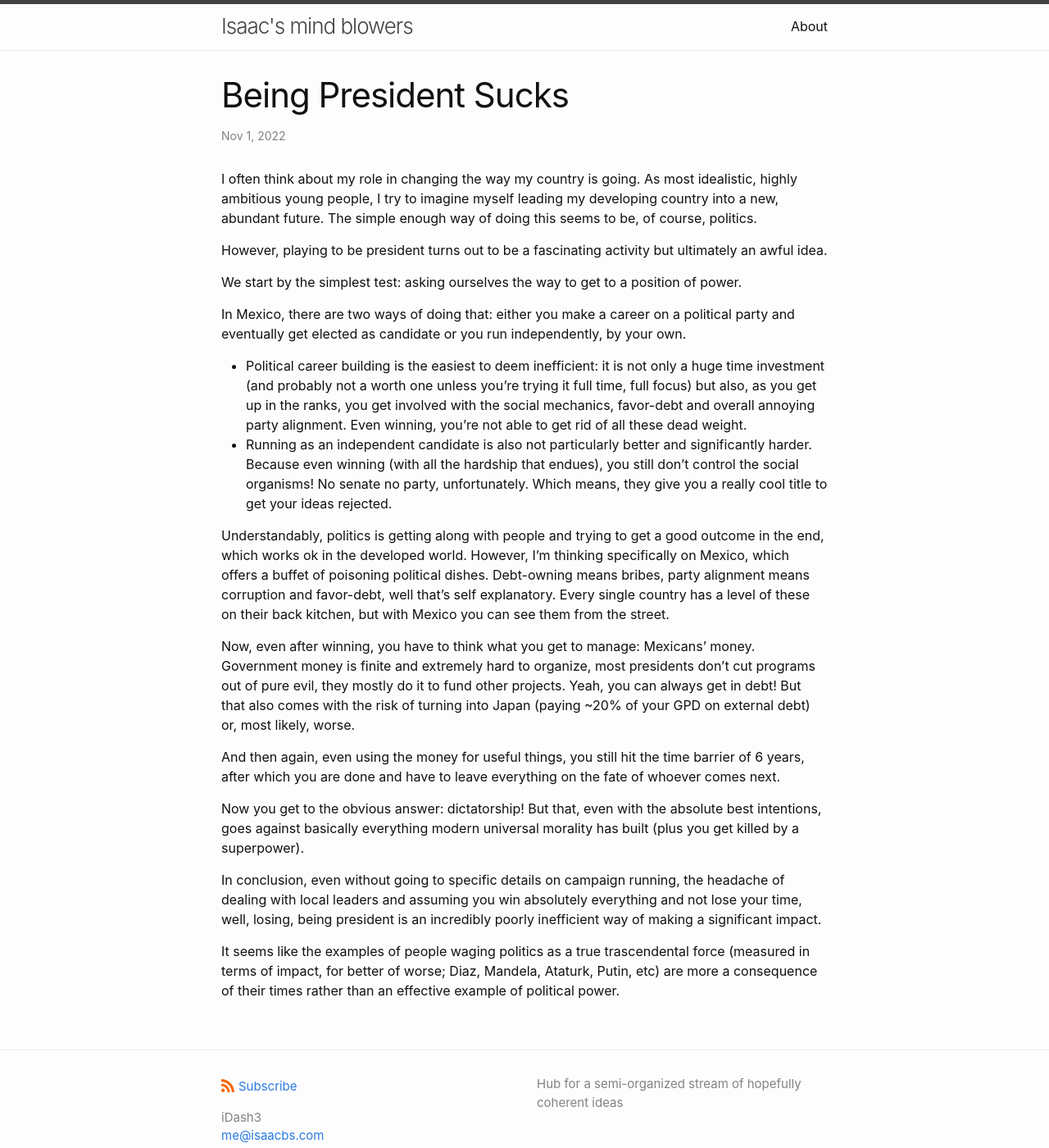
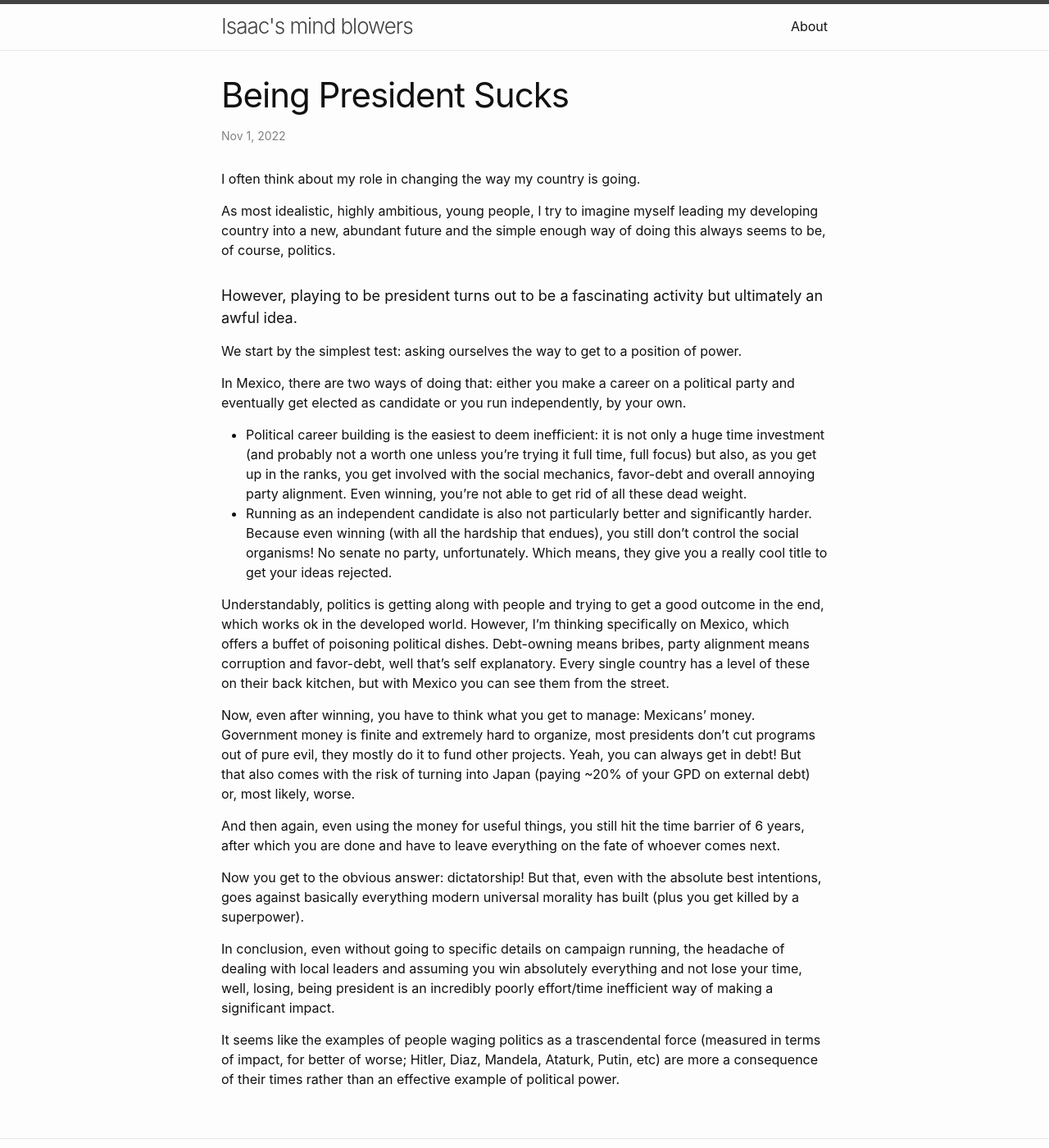
Before and after one commit to iDash3/idash3.github.io, a Jekyll site: the page built from _posts/2022-11-01-being-president-sucks.md, in a window 1280 px wide and 1400 px high. Shown: the whole window at 82% size. Built offline with Jekyll 4.4.1, drawn with Linux system fonts in a browser that asks for light colours; our own code applies the rules of GitHub Pages for plain Markdown files.

Commit message:
Update 2022-11-01-being-president-sucks.md

```diff
--- a/_posts/2022-11-01-being-president-sucks.md
+++ b/_posts/2022-11-01-being-president-sucks.md
@@ -1,6 +1,8 @@
-I often think about my role in changing the way my country is going. As most idealistic, highly ambitious young people, I try to imagine myself leading my developing country into a new, abundant future. The simple enough way of doing this seems to be, of course, politics.
+I often think about my role in changing the way my country is going.
 
-However, playing to be president turns out to be a fascinating activity but ultimately an awful idea.
+As most idealistic, highly ambitious, young people, I try to imagine myself leading my developing country into a new, abundant future and the simple enough way of doing this always seems to be, of course, politics.
+
+##### However, playing to be president turns out to be a fascinating activity but ultimately an awful idea.
 
 We start by the simplest test: asking ourselves the way to get to a position of power.
 
@@ -17,6 +19,6 @@ And then again, even using the money for useful things, you still hit the time b
 
 Now you get to the obvious answer: dictatorship! But that, even with the absolute best intentions, goes against basically everything modern universal morality has built (plus you get killed by a superpower).
 
-In conclusion, even without going to specific details on campaign running, the headache of dealing with local leaders and assuming you win absolutely everything and not lose your time, well, losing, being president is an incredibly poorly inefficient way of making a significant impact.
+In conclusion, even without going to specific details on campaign running, the headache of dealing with local leaders and assuming you win absolutely everything and not lose your time, well, losing, being president is an incredibly poorly effort/time inefficient way of making a significant impact.
 
-It seems like the examples of people waging politics as a true trascendental force (measured in terms of impact, for better of worse; Diaz, Mandela, Ataturk, Putin, etc) are more a consequence of their times rather than an effective example of political power.
+It seems like the examples of people waging politics as a trascendental force (measured in terms of impact, for better of worse; Hitler, Diaz, Mandela, Ataturk, Putin, etc) are more a consequence of their times rather than an effective example of political power.
```
